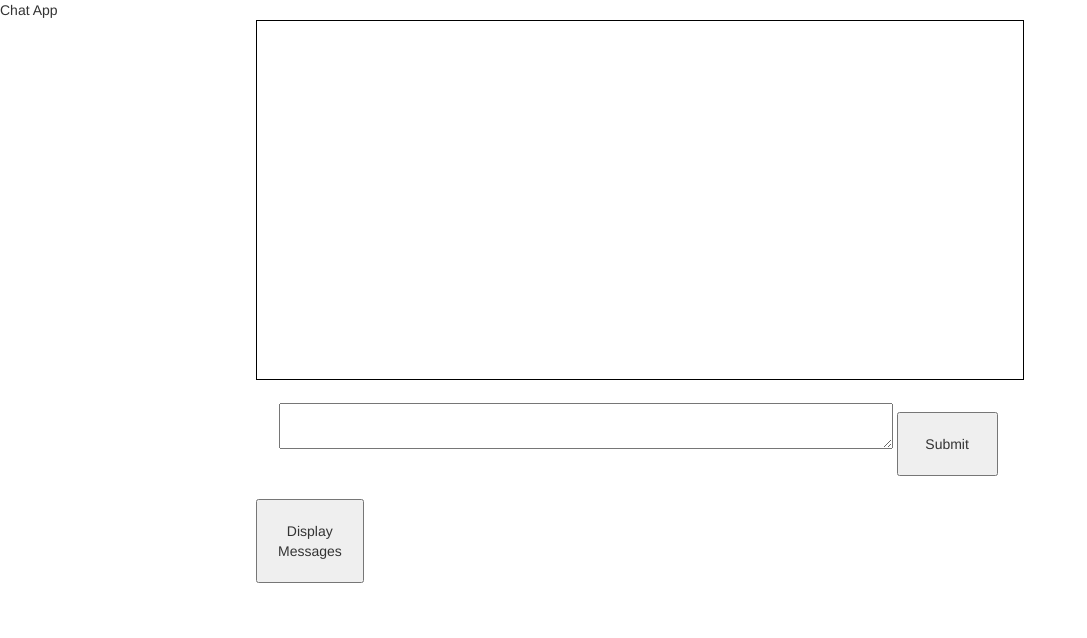
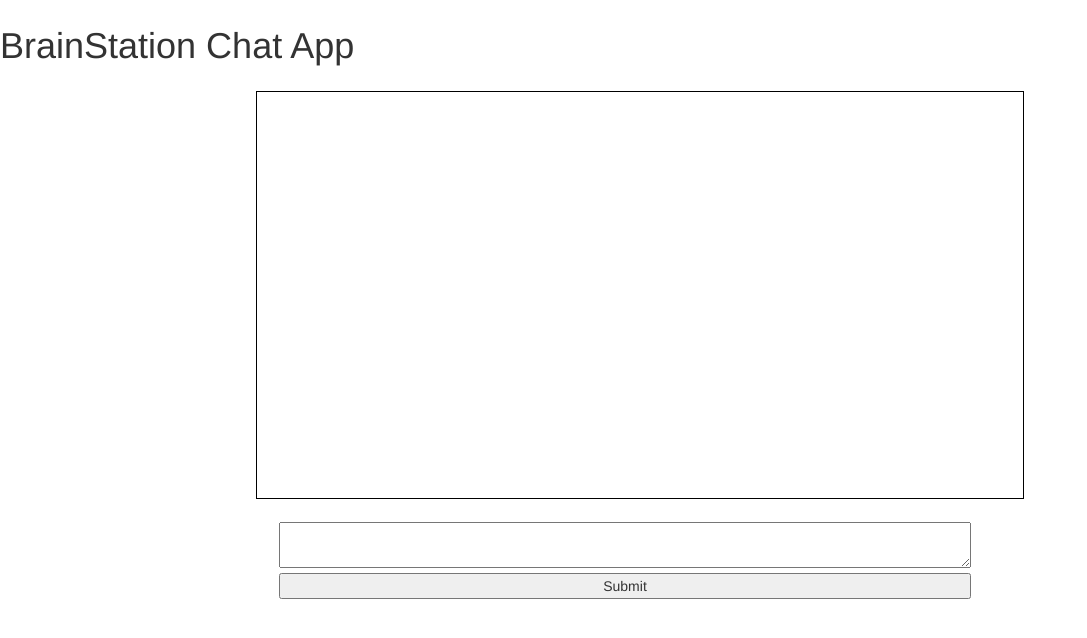
Before and after one commit to quanze/chatApp, a plain HTML site: page index.html in a window 1280 px wide. Shown: the whole page, without its empty margins (0-1087 px from the left). Drawn offline with nearby package versions, Linux system fonts and the light colour scheme; no server answers.

Commit message:
made stuff a little prettier

```diff
--- a/css/styles.css
+++ b/css/styles.css
@@ -6,7 +6,7 @@ ul{
 	list-style-type: none;
 }
 .head{
-	margin: 0 auto;
+	margin:2% auto;
 }
 .box{
 	margin-left: 20%;
@@ -15,20 +15,20 @@ ul{
 }
 .messageDisplay{
 	border: 1px solid black;
-	height: 75%;
-		overflow: scroll;
+	height: 85%;
+	overflow: scroll;
 }
 .inputBox{
 	padding: 3%;
 }
 .textBox{
-	width: 85%;
+	width: 100%;
 	height: 100%;
 	display: inline;
 }
 .submitButton{
-	width: 14%;
-	height: 100%;
+	width: 100%;
+	height: 65%;
 	display: inline;
-	padding: 20px 20px;
+	/*padding: 20px 20px;*/
 }
--- a/index.html
+++ b/index.html
@@ -9,20 +9,21 @@
 </head>
 
 <body>
-    <div class="head">Chat App</div>
+    <h1 class="head">BrainStation Chat App</h1>
     <div class="box">
         <div class="messageDisplay">
             <ul id="messages"></ul>
         </div>
         <div class="inputBox">
             <form id="chatMessage" name="entry">
-                <textarea id="textBox" class="textBox"></textarea>
+                <div class="row col-md-12">
+                    <textarea id="textBox" class="textBox"></textarea>
+                </div>
+                <div class="row col-md-12 ">
                 <button class="submitButton">Submit</button>
+                </div>
             </form>
         </div>
-        <form id="displayMessages">
-            <button class="submitButton">Display Messages</button>
-        </form>
     </div>
     <script type="text/javascript" src="https://code.jquery.com/jquery-1.11.3.min.js"></script>
     <script type="text/javascript" src="https://maxcdn.bootstrapcdn.com/bootstrap/3.3.5/js/bootstrap.min.js"></script>
--- a/js/chat.js
+++ b/js/chat.js
@@ -39,8 +39,7 @@ function getMessages() {
         	htmlize(diff(data,storedMsg));
             if(data != storedMsg){
                 storedMsg = data;
-                scrollBottom($('.messageDisplay'),300);
-
+                //scrollBottom($('.messageDisplay'),300);
             };
             console.log('get msg success');
         },
```
